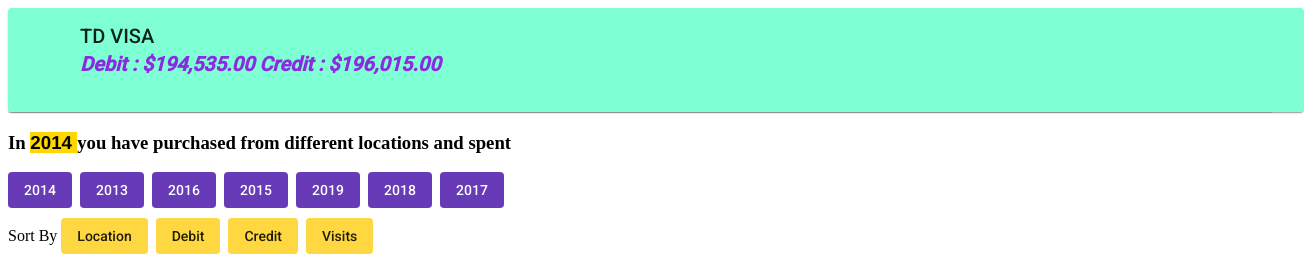
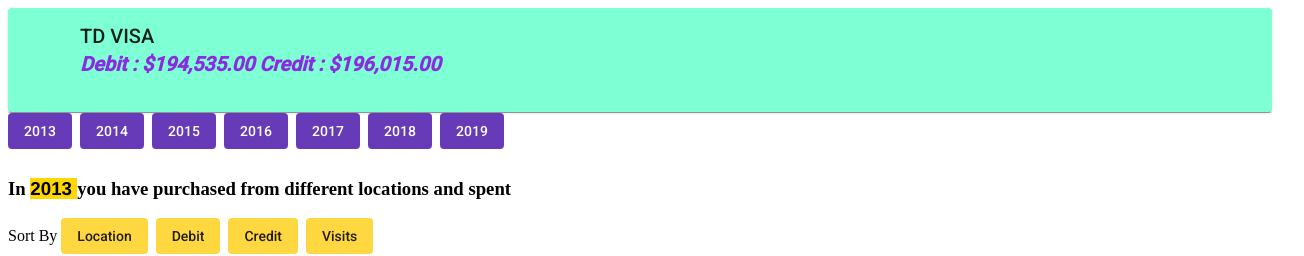
Before and after one commit to chatygit/activity-app, an Angular app: page / in a window 1280 px wide. Shown: the top 256 px of the page, 1304 px wide, since content can reach past the window. Built offline with nearby package versions, Linux system fonts and the light colour scheme; no server answers.

Commit message:
Few more Style changes

```diff
--- a/src/app/app.component.html
+++ b/src/app/app.component.html
@@ -12,14 +12,15 @@
 
   <!-- Some more meta crap-->
   <mat-divider></mat-divider>
-  <h3> In <span class="head-label"> {{selectedYear}} </span>you have purchased from <span *ngIf="totalByLocation"
-      class="head-label"> {{totalByLocation.length}} </span>
-    different locations and spent <span class="head-label"> {{yearDebitTotal | currency}} </span></h3>
   <div class="year-button-row">
     <button mat-flat-button color="primary" *ngFor="let item of totalByYear" value="item.location"
       (click)="changeList(item.location)"> {{item.location}}
     </button>
   </div>
+  <h3> In <span class="head-label"> {{selectedYear}} </span>you have purchased from <span *ngIf="totalByLocation"
+      class="head-label"> {{totalByLocation.length}} </span>
+    different locations and spent <span class="head-label"> {{yearDebitTotal | currency}} </span></h3>
+
 
   <div class="year-button-row">
     Sort By
@@ -36,7 +37,7 @@
         <mat-list-option *ngFor="let tloc of totalByLocation" [value]="tloc">
           <h1 mat-line> <span class="select-label">{{tloc.purchaseList.length}}</span>
             times at
-            <span class="location-label">{{tloc.location}}</span></h1>
+            <span class="location-title-label">{{tloc.location}}</span></h1>
           <h3> <span *ngIf="tloc.debitTotal"> Debit : {{tloc.debitTotal | currency}} </span>
             <span *ngIf="tloc.creditTotal"> Credit : {{tloc.creditTotal | currency}} </span>
           </h3>
--- a/src/app/app.component.scss
+++ b/src/app/app.component.scss
@@ -9,9 +9,6 @@
   font-style: italic;
 }
 
-mat-card {
-  width: 100%;
-}
 
 mat-card-subtitle {
   font-weight: bold;
@@ -44,7 +41,7 @@
 }
 .location-title-label{
   color: blueviolet;
-  font-size: 25px;
+  font-size: 20px;
 }
 .purchase-amount-label{
   color: deeppink;
--- a/src/app/app.component.ts
+++ b/src/app/app.component.ts
@@ -31,6 +31,7 @@
     this.app.getCreditMapYearLocal().subscribe(
       resp => {
         this.totalByYear = resp.body;
+        this.totalByYear.sort((a,b)=> a.location.localeCompare(b.location));
         this.selectedYear = this.totalByYear[0].location;
         this.totalDebitAmount = this.totalByYear.map(row => row.debitTotal).reduce((a, b) => a + b, 0);
         this.totalCreditAmount = this.totalByYear.map(row => row.creditTotal).reduce((a, b) => a + b, 0);
```
